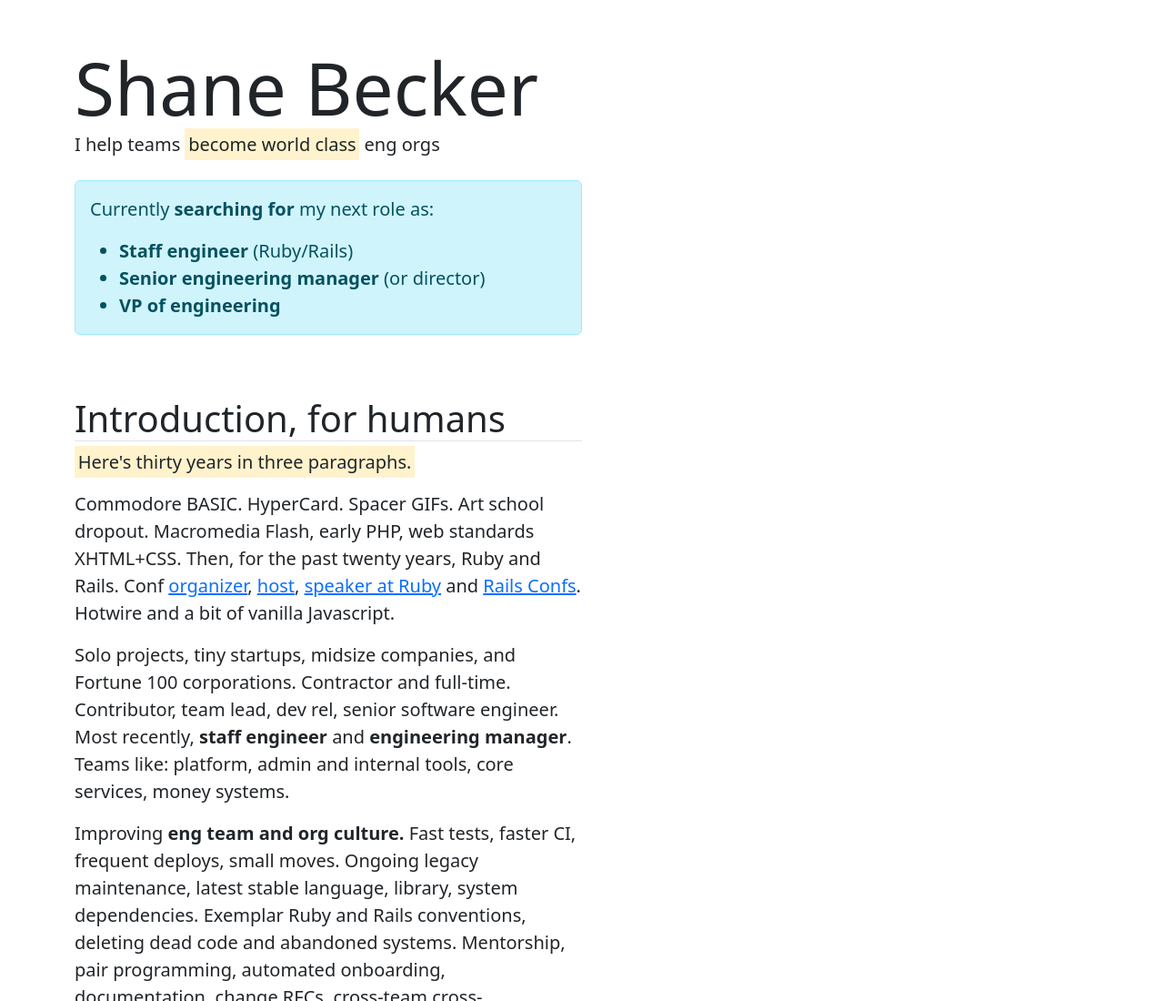
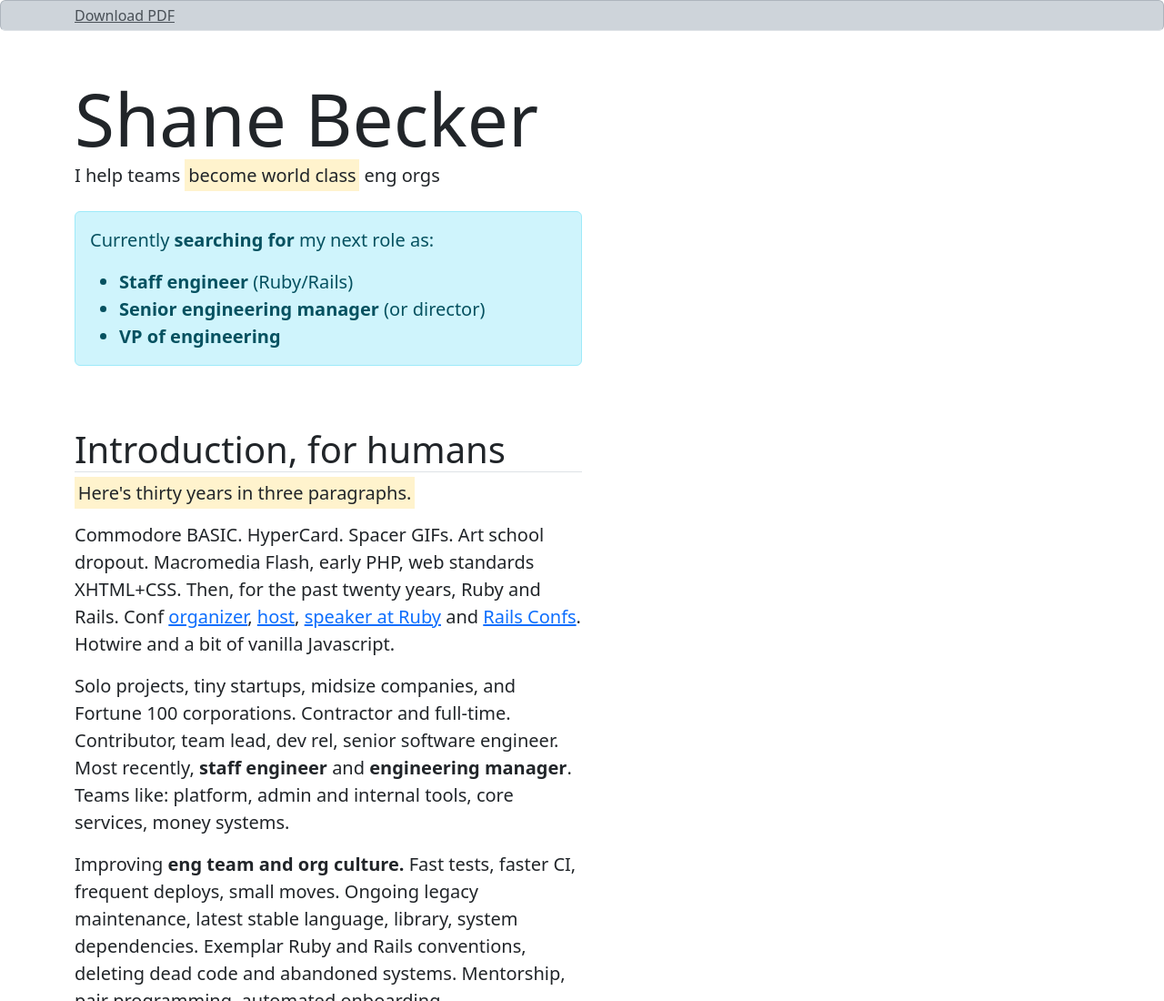
Before and after one commit to veganstraightedge/shanebecker.dev, a plain HTML site: page index.html in a window 1280 px wide. Shown: the top 1100 px of the page at 91% size. Drawn offline with nearby package versions, Linux system fonts and the light colour scheme.

Commit message:
PDF download link

```diff
--- a/index.html
+++ b/index.html
@@ -39,6 +39,14 @@
 </head>
 
 <body>
+  <figure class='border-bottom alert alert-dark p-0'>
+    <figcaption class='container py-1'>
+      <a href='Shane-Becker-resume-2025.pdf' class='alert-link fw-normal' target='_blank'>
+        Download PDF
+      </a>
+    </figcaption>
+  </figure>
+
   <div class='container mt-5 '>
     <header class='pb-1 mb-5'>
       <h1 class='display-1 mb-0 pb-0'>Shane Becker</h1>
@@ -127,7 +135,9 @@
         <div id='contact' class='alert alert-info'>
           <p class='h5 mb-0'>Sound like we’d be a good match?</p>
           <p>Let’s talk! Email or a phone call is best.</p>
-          <a href='mailto:contact@shanebecker.dev?subject=Job%20opportunity%3A%20%5BSAY%20MORE%20HERE%5D&body=%5BTell%20me%20all%20about%20it.%20Links%20to%20the%20company%20and%20job%20listing%20are%20especially%20great.%5D' class='btn btn-primary'>Contact me</a>
+          <a href='mailto:contact@shanebecker.dev?subject=Job%20opportunity%3A%20%5BSAY%20MORE%20HERE%5D&body=%5BTell%20me%20all%20about%20it.%20Links%20to%20the%20company%20and%20job%20listing%20are%20especially%20great.%5D' class='btn btn-primary'>
+            Contact me
+          </a>
         </div>
       </section>
 
```
Also changed, not shown: 2 other files.
